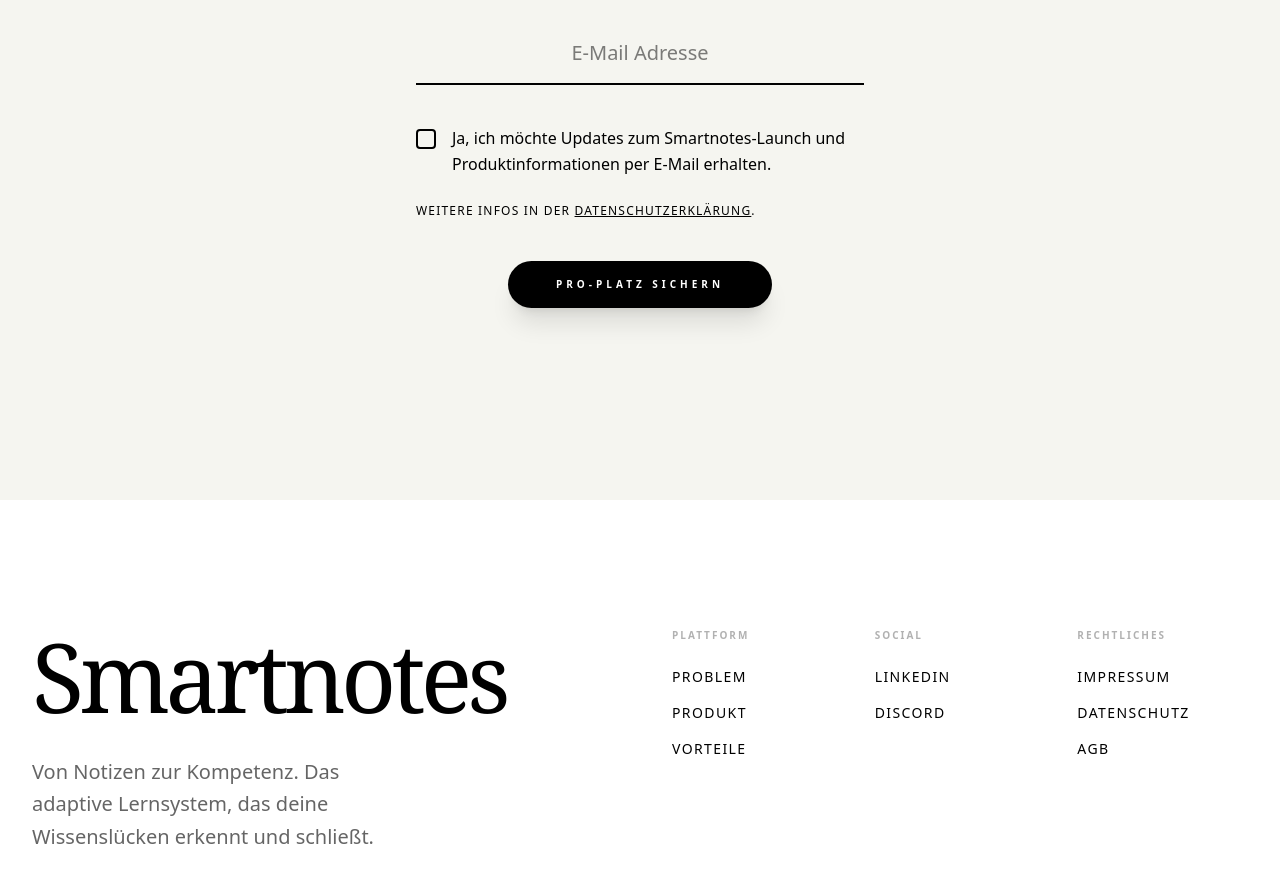
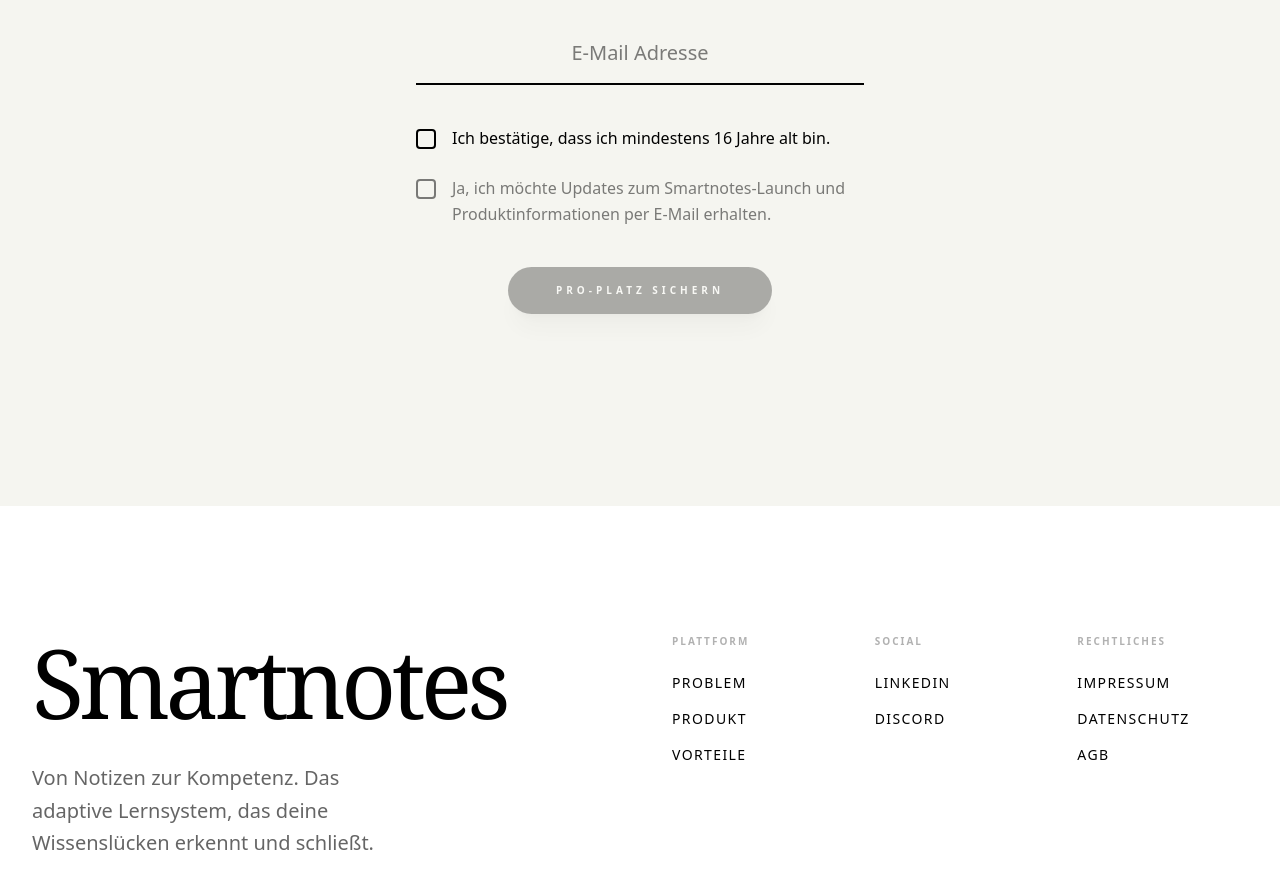
Before and after one commit to Smartnotes-Germany/smartnotes-website, a Next.js app: page / in a window 1280 px wide. Shown: the part 5720-6609 px from the top of the page. Built offline with nearby package versions, Linux system fonts and the light colour scheme; no server answers.

Commit message:
- Added DSGVO Checkboxes

```diff
--- a/src/app/page.tsx
+++ b/src/app/page.tsx
@@ -8,7 +8,8 @@
 export default function Page() {
   const [email, setEmail] = useState('');
   const [submitted, setSubmitted] = useState(false);
-  const [checked, setChecked] = useState(false);
+  const [ageChecked, setAgeChecked] = useState(false);
+   const [productInfosChecked, setProductInfosChecked] = useState(false);
 
    const addUser = useMutation(api.addUser.createUser);
 
@@ -334,17 +335,36 @@
                </div>
 
                <div className="flex flex-col gap-6 text-left w-full max-w-md mx-auto">
-                 <label className="flex items-start gap-4 cursor-pointer group/label">
+                  <label className="flex items-start gap-4 cursor-pointer group/label">
+                     <div className="relative mt-1">
+                        <input
+                            type="checkbox"
+                            checked={ageChecked}
+                            onChange={(e) => setAgeChecked(e.target.checked)}
+                            required
+                            className="absolute opacity-0 w-5 h-5 cursor-pointer z-10 peer"
+                        />
+                        <div className="w-5 h-5 border-2 border-brand/20 rounded-sm peer-checked:bg-brand peer-checked:border-brand transition-all duration-200"></div>
+                        <svg className="absolute top-1 left-1 w-3 h-3 text-black opacity-0 peer-checked:opacity-100 transition-opacity pointer-events-none" fill="none" viewBox="0 0 24 24" stroke="currentColor" strokeWidth="4">
+                           <path d="M5 13l4 4L19 7" strokeLinecap="round" strokeLinejoin="round" />
+                        </svg>
+                     </div>
+                     <span className="text-sm md:text-base font-sans font-light text-brand/70 leading-relaxed group-hover/label:text-brand transition-colors select-none">
+                        Ich bestätige, dass ich mindestens 16 Jahre alt bin.
+                     </span>
+                  </label>
+                 <label className={`flex items-start gap-4 cursor-pointer group/label transition-opacity ${!ageChecked ? 'opacity-50 cursor-not-allowed' : 'opacity-100'}`}>
                    <div className="relative mt-1">
                      <input
                        type="checkbox"
-                       checked={checked}
-                       onChange={(e) => setChecked(e.target.checked)}
+                       checked={productInfosChecked}
+                       onChange={(e) => setProductInfosChecked(e.target.checked)}
+                       disabled={!ageChecked}
                        required
-                       className="absolute opacity-0 w-5 h-5 cursor-pointer z-10"
+                       className={`absolute opacity-0 w-5 h-5 z-10 peer ${!ageChecked ? 'cursor-not-allowed' : 'cursor-pointer'}`}
                      />
                      <div className="w-5 h-5 border-2 border-brand/20 rounded-sm peer-checked:bg-brand peer-checked:border-brand transition-all duration-200"></div>
-                     <svg className="absolute top-1 left-1 w-3 h-3 text-white opacity-0 peer-checked:opacity-100 transition-opacity pointer-events-none" fill="none" viewBox="0 0 24 24" stroke="currentColor" strokeWidth="4">
+                     <svg className="absolute top-1 left-1 w-3 h-3 text-black opacity-0 peer-checked:opacity-100 transition-opacity pointer-events-none" fill="none" viewBox="0 0 24 24" stroke="currentColor" strokeWidth="4">
                        <path d="M5 13l4 4L19 7" strokeLinecap="round" strokeLinejoin="round" />
                      </svg>
                    </div>
@@ -352,15 +372,12 @@
                      Ja, ich möchte Updates zum Smartnotes-Launch und Produktinformationen per E-Mail erhalten.
                    </span>
                  </label>
-
-                 <p className="text-[10px] md:text-xs font-sans font-medium uppercase tracking-[0.1em] text-brand/40 leading-relaxed">
-                   Weitere Infos in der <a href="/datenschutz" className="underline hover:text-brand transition-colors">Datenschutzerklärung</a>.
-                 </p>
                </div>
 
                <button
                  type="submit"
-                 className="bg-black rounded-full text-white font-sans px-10 md:px-12 py-4 text-[10px] font-bold uppercase tracking-[0.3em] md:tracking-[0.4em] hover:opacity-90 hover:scale-105 active:scale-95 transition-all shadow-xl shadow-brand/10"
+                 disabled={!ageChecked || !productInfosChecked}
+                 className="bg-black rounded-full text-white font-sans px-10 md:px-12 py-4 text-[10px] font-bold uppercase tracking-[0.3em] md:tracking-[0.4em] hover:opacity-90 hover:scale-105 active:scale-95 transition-all shadow-xl shadow-brand/10 disabled:opacity-30 disabled:scale-100 disabled:cursor-not-allowed"
                >
                  Pro-Platz Sichern
                </button>
```
